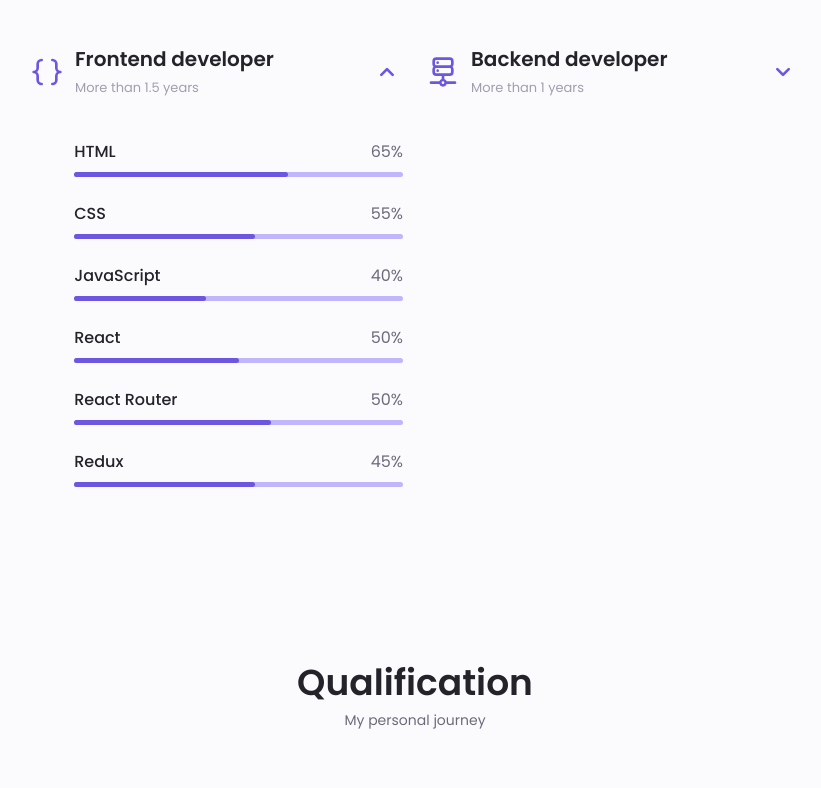
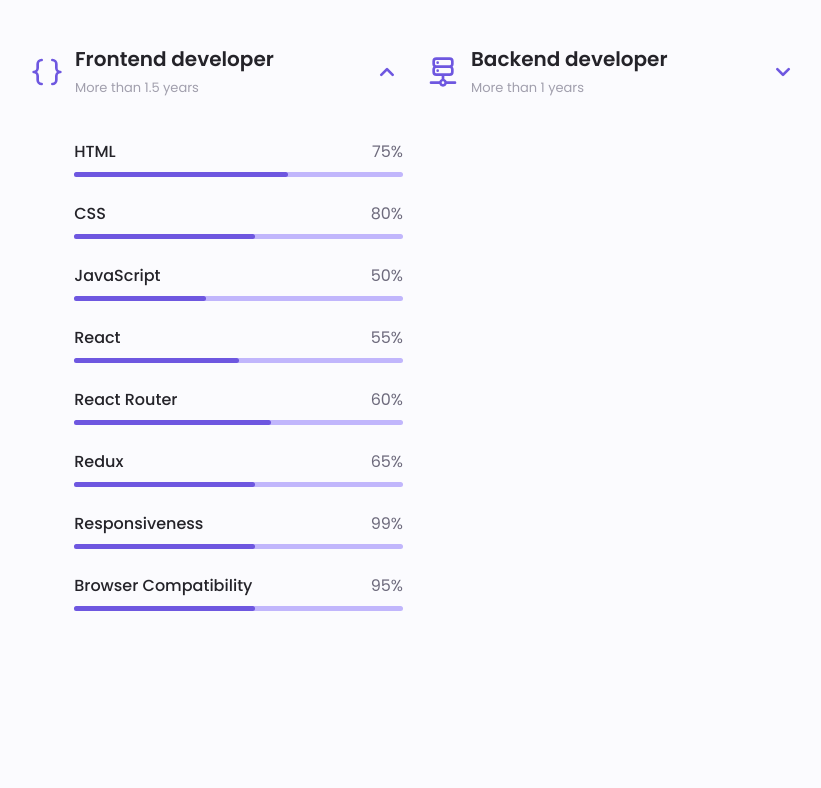
Before and after one commit to Hadayetullah/portfolio, a React (Vite) app: page / in a window 1280 px wide. Shown: the part 1640-2428 px from the top of the page, without its empty margins (225-1046 px from the left). Built offline with nearby package versions, Linux system fonts and the light colour scheme.

Commit message:
Changed name 'Portfolio' to 'Projects'

```diff
--- a/src/conponents/body/contactme/Contactme.jsx
+++ b/src/conponents/body/contactme/Contactme.jsx
@@ -18,7 +18,7 @@
 
                         <div>
                             <h3 className="contact__title">Call Me</h3>
-                            <span className="contact__subtitle">01846-857388</span>
+                            <span className="contact__subtitle">+880 1846-857388</span>
                         </div>
                     </div>
 
--- a/src/conponents/body/portfolio/Portfolio.jsx
+++ b/src/conponents/body/portfolio/Portfolio.jsx
@@ -15,7 +15,8 @@
   return (
     <div>
         <section className="portfolio section" id="portfolio">
-            <h2 className="section__title">Portfolio</h2>
+            {/* <h2 className="section__title">Portfolio</h2> */}
+            <h2 className="section__title">Projects</h2>
             {/* <!-- <span className="section__subtitle">Most recent work</span> --> */}
             <span className="section__subtitle">My works</span>
 
--- a/src/conponents/body/skills/Skills.jsx
+++ b/src/conponents/body/skills/Skills.jsx
@@ -41,7 +41,7 @@
                 <div className="skills__data">
                   <div className="skills__titles">
                     <h3 className="skills__name">HTML</h3>
-                    <span className="skills__number">65%</span>
+                    <span className="skills__number">75%</span>
                   </div>
                   <div className="skills__bar">
                     <span className="skills__percentage skills__html"></span>
@@ -51,7 +51,7 @@
                 <div className="skills__data">
                   <div className="skills__titles">
                     <h3 className="skills__name">CSS</h3>
-                    <span className="skills__number">55%</span>
+                    <span className="skills__number">80%</span>
                   </div>
                   <div className="skills__bar">
                     <span className="skills__percentage skills__css"></span>
@@ -61,7 +61,7 @@
                 <div className="skills__data">
                   <div className="skills__titles">
                     <h3 className="skills__name">JavaScript</h3>
-                    <span className="skills__number">40%</span>
+                    <span className="skills__number">50%</span>
                   </div>
                   <div className="skills__bar">
                     <span className="skills__percentage skills__js"></span>
@@ -71,7 +71,7 @@
                 <div className="skills__data">
                   <div className="skills__titles">
                     <h3 className="skills__name">React</h3>
-                    <span className="skills__number">50%</span>
+                    <span className="skills__number">55%</span>
                   </div>
                   <div className="skills__bar">
                     <span className="skills__percentage skills__react"></span>
@@ -81,7 +81,7 @@
                 <div className="skills__data">
                   <div className="skills__titles">
                     <h3 className="skills__name">React Router</h3>
-                    <span className="skills__number">50%</span>
+                    <span className="skills__number">60%</span>
                   </div>
                   <div className="skills__bar">
                     <span className="skills__percentage skills__rr"></span>
@@ -91,7 +91,27 @@
                 <div className="skills__data">
                   <div className="skills__titles">
                     <h3 className="skills__name">Redux</h3>
-                    <span className="skills__number">45%</span>
+                    <span className="skills__number">65%</span>
+                  </div>
+                  <div className="skills__bar">
+                    <span className="skills__percentage skills__redux"></span>
+                  </div>
+                </div>
+
+                <div className="skills__data">
+                  <div className="skills__titles">
+                    <h3 className="skills__name">Responsiveness</h3>
+                    <span className="skills__number">99%</span>
+                  </div>
+                  <div className="skills__bar">
+                    <span className="skills__percentage skills__redux"></span>
+                  </div>
+                </div>
+
+                <div className="skills__data">
+                  <div className="skills__titles">
+                    <h3 className="skills__name">Browser Compatibility</h3>
+                    <span className="skills__number">95%</span>
                   </div>
                   <div className="skills__bar">
                     <span className="skills__percentage skills__redux"></span>
@@ -119,7 +139,7 @@
                 <div className="skills__data">
                   <div className="skills__titles">
                     <h3 className="skills__name">Python</h3>
-                    <span className="skills__number">30%</span>
+                    <span className="skills__number">50%</span>
                   </div>
                   <div className="skills__bar">
                     <span className="skills__percentage skills__python"></span>
@@ -129,7 +149,7 @@
                 <div className="skills__data">
                   <div className="skills__titles">
                     <h3 className="skills__name">Django</h3>
-                    <span className="skills__number">35%</span>
+                    <span className="skills__number">45%</span>
                   </div>
                   <div className="skills__bar">
                     <span className="skills__percentage skills__django"></span>
@@ -139,7 +159,7 @@
                 <div className="skills__data">
                   <div className="skills__titles">
                     <h3 className="skills__name">Django Rest Framework</h3>
-                    <span className="skills__number">45%</span>
+                    <span className="skills__number">55%</span>
                   </div>
                   <div className="skills__bar">
                     <span className="skills__percentage skills__drf"></span>
@@ -148,8 +168,18 @@
 
                 <div className="skills__data">
                   <div className="skills__titles">
+                    <h3 className="skills__name">SQLite</h3>
+                    <span className="skills__number">35%</span>
+                  </div>
+                  <div className="skills__bar">
+                    <span className="skills__percentage skills__mysql"></span>
+                  </div>
+                </div>
+
+                <div className="skills__data">
+                  <div className="skills__titles">
                     <h3 className="skills__name">MySQL</h3>
-                    <span className="skills__number">30%</span>
+                    <span className="skills__number">25%</span>
                   </div>
                   <div className="skills__bar">
                     <span className="skills__percentage skills__mysql"></span>
--- a/src/conponents/header/Header.jsx
+++ b/src/conponents/header/Header.jsx
@@ -120,7 +120,7 @@
 
                         <li className="nav__item">
                         <NavLink to="/portfolio" className={`nav__link ${activeMenu === 'portfolio' ? 'active-link' : ''}`} onClick={()=>selectToRemoveMenuItems()}>
-                            <UilScenery className="nav__icon" /> Portfolio
+                            <UilScenery className="nav__icon" /> Projects
                             {/* <i className="uil uil-scenery nav__icon"></i> Portfolio */}
                         </NavLink>
                         </li>
```
Also changed, not shown: 2 other files (tests, documents, lock files or other folders).
